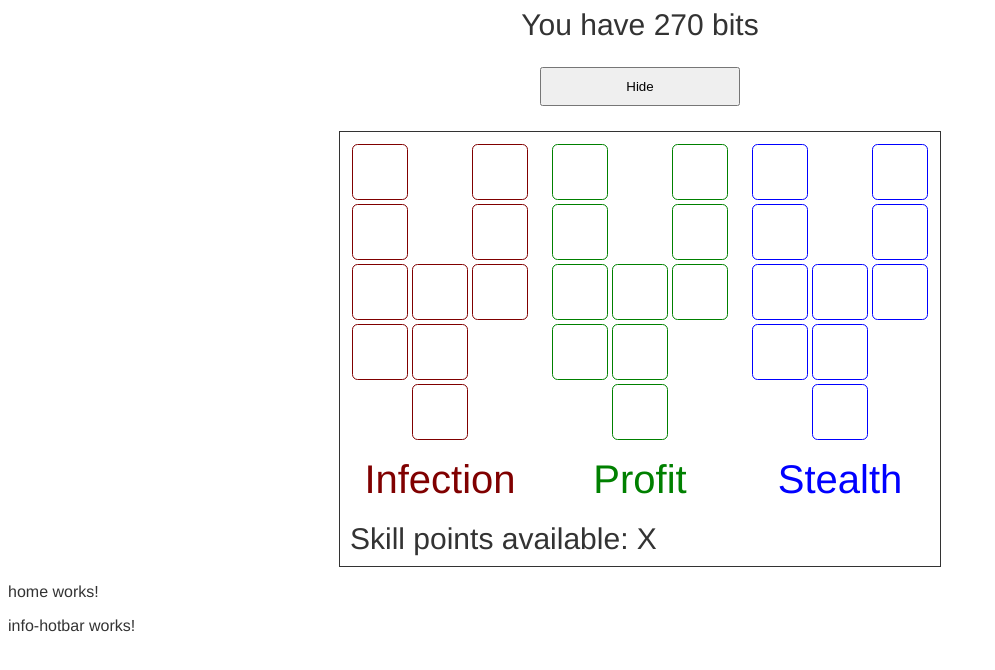
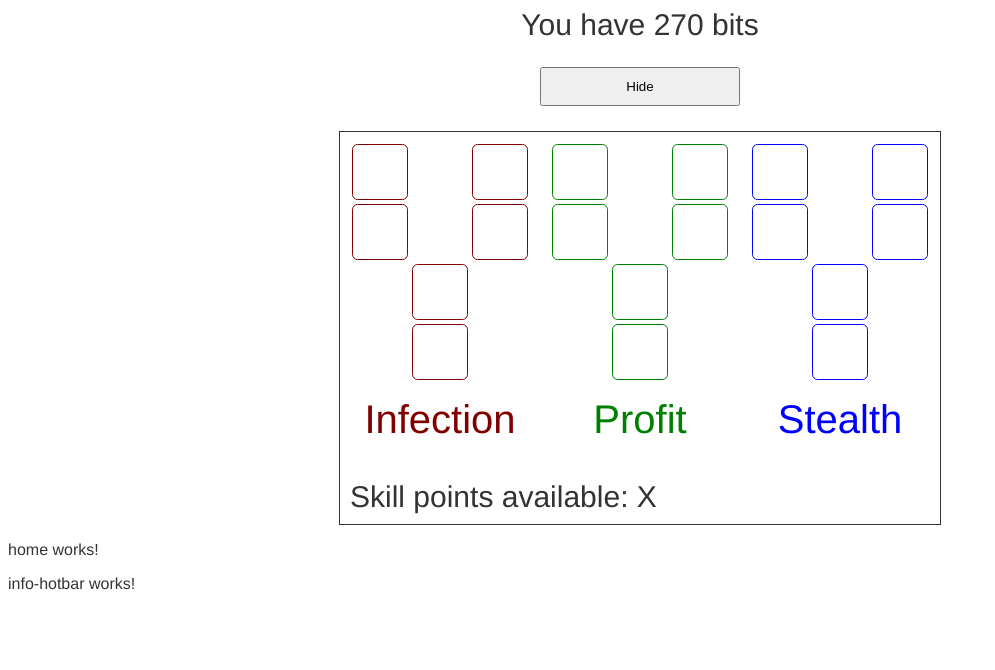
Before and after one commit to dmitri-mcguckin/httys, an Angular app: page / in a window 1280 px wide. Both pictures are taken after a click on the button "Skill Tree". Shown: the top 670 px of the page, without its empty margins (0-995 px from the left). Built offline with nearby package versions, Linux system fonts and the light colour scheme.

Commit message:
Implementing purchasing skills

```diff
--- a/src/app/skill-tree/skill-tree.component.html
+++ b/src/app/skill-tree/skill-tree.component.html
@@ -12,43 +12,104 @@
 <div *ngIf="show" id="skill-tree-grid">
   <div class="grid-container" id="path-A">
     <div class="grid-item path-title">Infection</div>
-    <div class="grid-item skill-1" id="infection-1"></div>
-    <div class="grid-item skill-2" id="infection-2"></div>
-    <div class="grid-item skill-3" id="infection-3"></div>
-    <div class="grid-item skill-4" id="infection-4"></div>
-    <div class="grid-item skill-5" id="infection-5"></div>
-    <div class="grid-item skill-6" id="infection-6"></div>
-    <div class="grid-item skill-7" id="infection-7"></div>
-    <div class="grid-item skill-8" id="infection-8"></div>
-    <div class="grid-item skill-9" id="infection-9"></div>
-    <div class="grid-item skill-10" id="infection-10"></div>
+    <div
+      class="grid-item skill-1"
+      id="infection-1"
+      (click)="buySkill($event)"
+    ></div>
+    <div
+      class="grid-item skill-2"
+      id="infection-2"
+      (click)="buySkill($event)"
+    ></div>
+    <div
+      class="grid-item skill-3"
+      id="infection-3"
+      (click)="buySkill($event)"
+    ></div>
+    <div
+      class="grid-item skill-4"
+      id="infection-4"
+      (click)="buySkill($event)"
+    ></div>
+    <div
+      class="grid-item skill-5"
+      id="infection-5"
+      (click)="buySkill($event)"
+    ></div>
+    <div
+      class="grid-item skill-6"
+      id="infection-6"
+      (click)="buySkill($event)"
+    ></div>
   </div>
   <div class="grid-container" id="path-B">
     <div class="grid-item path-title">Profit</div>
-    <div class="grid-item skill-1" id="profit-1"></div>
-    <div class="grid-item skill-2" id="profit-2"></div>
-    <div class="grid-item skill-3" id="profit-3"></div>
-    <div class="grid-item skill-4" id="profit-4"></div>
-    <div class="grid-item skill-5" id="profit-5"></div>
-    <div class="grid-item skill-6" id="profit-6"></div>
-    <div class="grid-item skill-7" id="profit-7"></div>
-    <div class="grid-item skill-8" id="profit-8"></div>
-    <div class="grid-item skill-9" id="profit-9"></div>
-    <div class="grid-item skill-10" id="profit-10"></div>
+    <div
+      class="grid-item skill-1"
+      id="profit-1"
+      (click)="buySkill($event)"
+    ></div>
+    <div
+      class="grid-item skill-2"
+      id="profit-2"
+      (click)="buySkill($event)"
+    ></div>
+    <div
+      class="grid-item skill-3"
+      id="profit-3"
+      (click)="buySkill($event)"
+    ></div>
+    <div
+      class="grid-item skill-4"
+      id="profit-4"
+      (click)="buySkill($event)"
+    ></div>
+    <div
+      class="grid-item skill-5"
+      id="profit-5"
+      (click)="buySkill($event)"
+    ></div>
+    <div
+      class="grid-item skill-6"
+      id="profit-6"
+      (click)="buySkill($event)"
+    ></div>
   </div>
   <div class="grid-container" id="path-C">
     <div class="grid-item path-title">Stealth</div>
-    <div class="grid-item skill-1" id="stealth-1"></div>
-    <div class="grid-item skill-2" id="stealth-2"></div>
-    <div class="grid-item skill-3" id="stealth-3"></div>
-    <div class="grid-item skill-4" id="stealth-4"></div>
-    <div class="grid-item skill-5" id="stealth-5"></div>
-    <div class="grid-item skill-6" id="stealth-6"></div>
-    <div class="grid-item skill-7" id="stealth-7"></div>
-    <div class="grid-item skill-8" id="stealth-8"></div>
-    <div class="grid-item skill-9" id="stealth-9"></div>
-    <div class="grid-item skill-10" id="stealth-10"></div>
+    <div
+      class="grid-item skill-1"
+      id="stealth-1"
+      (click)="buySkill($event)"
+    ></div>
+    <div
+      class="grid-item skill-2"
+      id="stealth-2"
+      (click)="buySkill($event)"
+    ></div>
+    <div
+      class="grid-item skill-3"
+      id="stealth-3"
+      (click)="buySkill($event)"
+    ></div>
+    <div
+      class="grid-item skill-4"
+      id="stealth-4"
+      (click)="buySkill($event)"
+    ></div>
+    <div
+      class="grid-item skill-5"
+      id="stealth-5"
+      (click)="buySkill($event)"
+    ></div>
+    <div
+      class="grid-item skill-6"
+      id="stealth-6"
+      (click)="buySkill($event)"
+    ></div>
   </div>
+  <br />
   <br />
   <div class="skill-points">
     Skill points available: X
--- a/src/app/skill-tree/skill-tree.component.sass
+++ b/src/app/skill-tree/skill-tree.component.sass
@@ -24,8 +24,8 @@
 .grid-container
   display: inline-grid
   grid-template-columns: repeat(3, 60px)
-  grid-template-rows: repeat(6, 60px)
-  grid-template-areas: "skill-1 . skill-2" "skill-3 . skill-4" "skill-5 skill-6 skill-7" "skill-8 skill-9 ." ". skill-10 ."  "path-title path-title path-title"
+  grid-template-rows: repeat(5, 60px)
+  grid-template-areas: "skill-1 . skill-2" "skill-3 . skill-4" ". skill-5 ." ". skill-6 ." "path-title path-title path-title"
   margin: 10px 10px 10px 10px
 
 .grid-item
--- a/src/app/skill-tree/skill-tree.component.ts
+++ b/src/app/skill-tree/skill-tree.component.ts
@@ -22,4 +22,8 @@ export class SkillTreeComponent implements OnInit {
       document.querySelector('#skill-tree-btn').innerHTML = 'Skill Tree';
     }
   }
+
+  buySkill(event) {
+    alert(event.target.id);
+  }
 }
```
